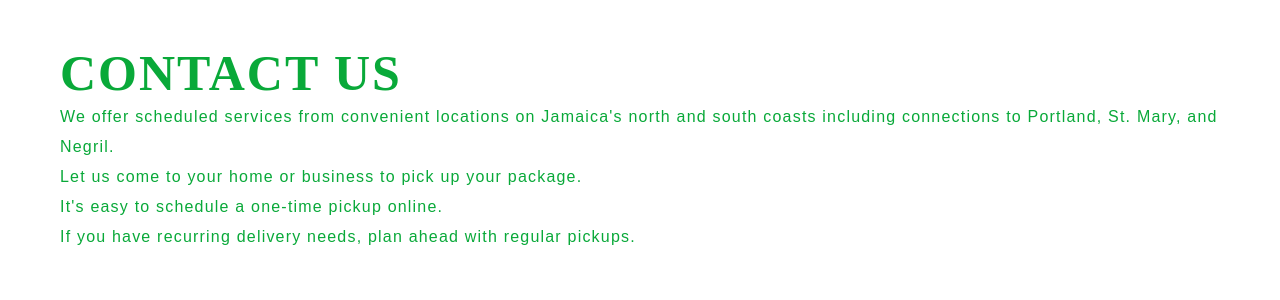
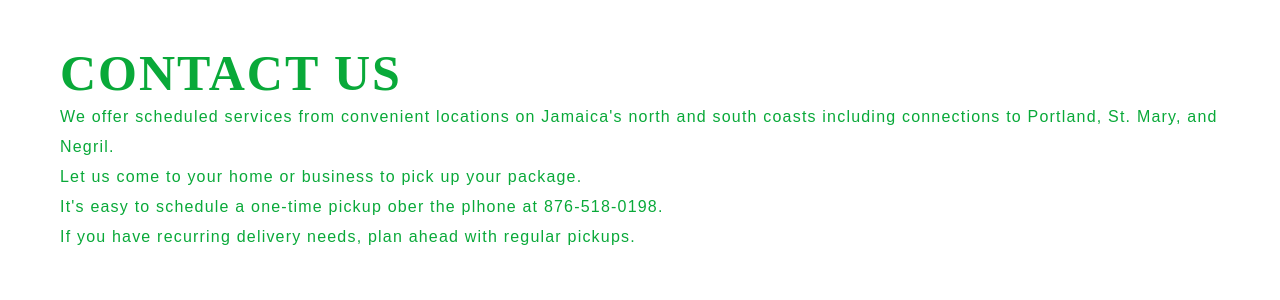
Before and after one commit to khalkhi/SI_Project, a PHP site: page /contactus.php in a window 1280 px wide. Shown: the part 464-764 px from the top of the page. Run offline with PHP 8.4, Linux system fonts and the light colour scheme; some libraries are stand-ins or nearby versions.

Commit message:
edit name

```diff
--- a/contactus.php
+++ b/contactus.php
@@ -42,7 +42,7 @@
             We offer scheduled services from convenient locations on Jamaica's north and south coasts including
             connections to Portland, St. Mary, and Negril.<br>
             Let us come to your home or business to pick up your package.<br>
-            It's easy to schedule a one-time pickup online.<br>
+            It's easy to schedule a one-time pickup ober the plhone at 876-518-0198.<br>
             If you have recurring delivery needs, plan ahead with regular pickups.
         </p>
     </div>
--- a/index.php
+++ b/index.php
@@ -19,7 +19,7 @@ include 'users.php';
     <div class="main">
         <div class="navbar">
             <div class="icon">
-                <h2 class="logo">MOMENTUM RAILWAY</h2>
+                <h2 class="logo">MOMENTUM RAILWAS</h2>
             </div>
         </div>
 
```
